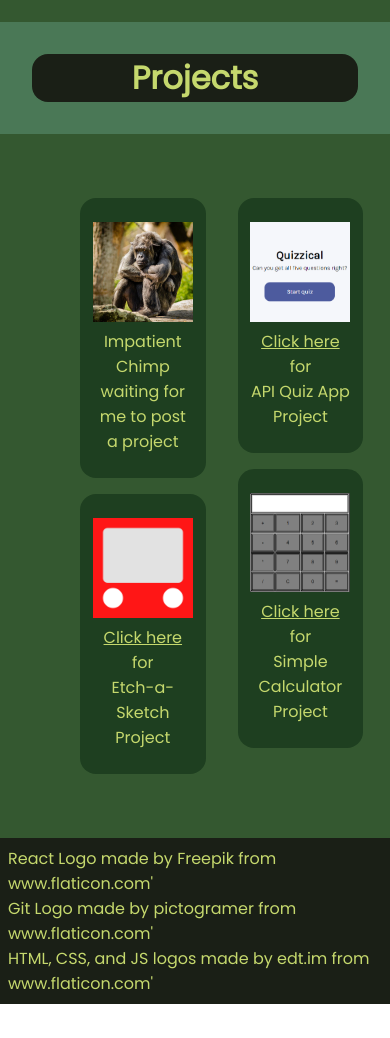
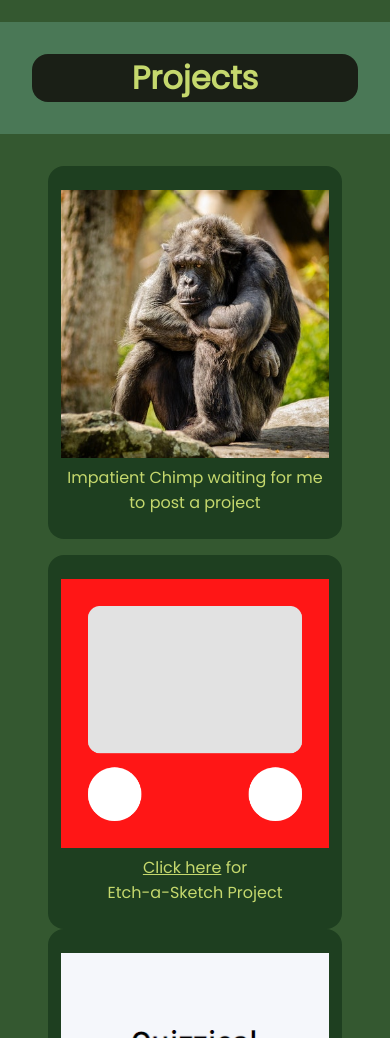
Before and after one commit to AD-W99/personal-portfolio, a plain HTML site: page index.html in a window 390 px wide. Shown: the part 3340-4378 px from the top of the page. Before the commit the page ends 4344 px from the top, so only its background shows below. Drawn offline with Linux system fonts and the light colour scheme.

Commit message:
Worked on responsive design of site

```diff
--- a/styles.css
+++ b/styles.css
@@ -275,7 +275,7 @@ nav li:hover,
     text-align: center;
 }
 
-@media only screen and (max-width: 700px) {
+@media only screen and (max-width: 1100px) {
     .skills-container {
         flex-direction: column;
     }
@@ -324,6 +324,14 @@ nav li:hover,
     .projects-column1,
     .projects-column2 {
         margin: 0 1rem;
+    }
+}
+
+@media only screen and (max-width: 810px) {
+    .projects-content {
+        flex-direction: column;
+        align-items: center;
+        padding: 2rem;
     }
 }
 
```
